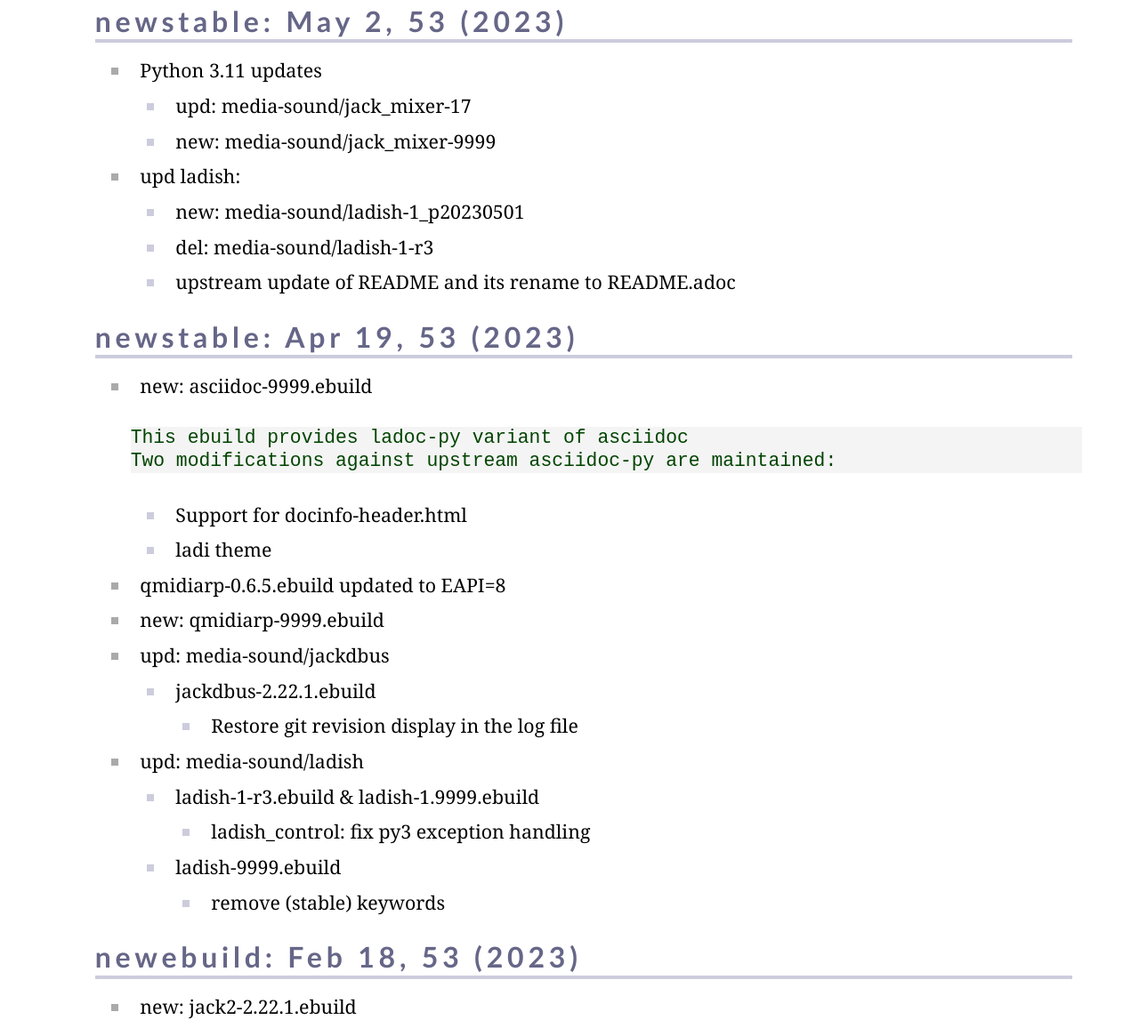
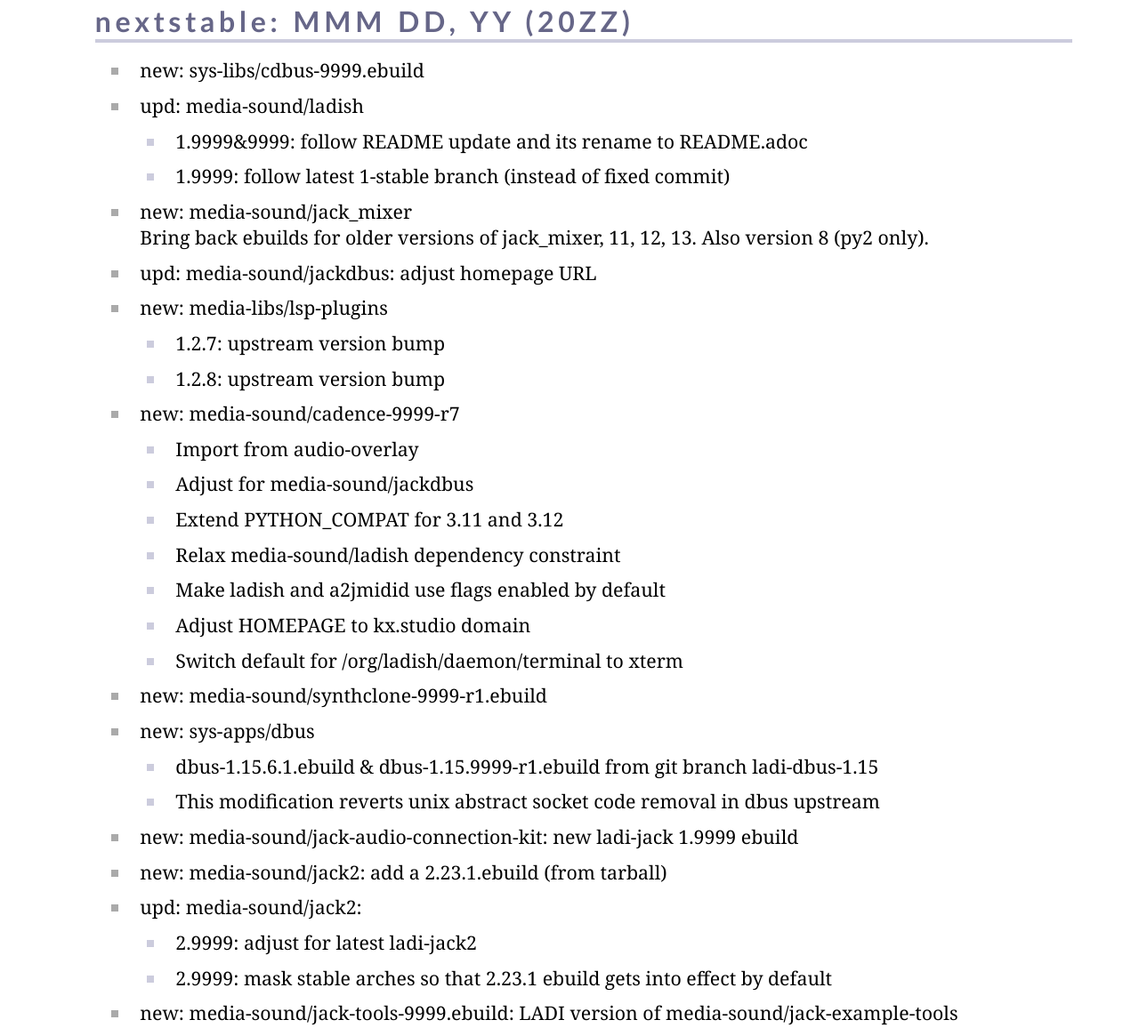
Before and after one commit to LADI/ladi.github.io, a plain HTML site: page os/gentoo-overlay-news.html in a window 1280 px wide. Shown: the part 40-1196 px from the top of the page at 89% size. Drawn offline with Linux system fonts and the light colour scheme.

Commit message:
os/gentoo-overlay-news.html: Update

```diff
--- a/os/gentoo-overlay-news.html
+++ b/os/gentoo-overlay-news.html
@@ -684,6 +684,160 @@
 </div>
 <div id="content">
 <div class="sect1">
+<h2 id="_nextstable_mmm_dd_yy_20zz">nextstable: MMM DD, YY (20ZZ)</h2>
+<div class="sectionbody">
+<div class="ulist"><ul>
+<li>
+<p>
+new: sys-libs/cdbus-9999.ebuild
+</p>
+</li>
+<li>
+<p>
+upd: media-sound/ladish
+</p>
+<div class="ulist"><ul>
+<li>
+<p>
+1.9999&amp;9999: follow README update and its rename to README.adoc
+</p>
+</li>
+<li>
+<p>
+1.9999: follow latest 1-stable branch (instead of fixed commit)
+</p>
+</li>
+</ul></div>
+</li>
+<li>
+<p>
+new: media-sound/jack_mixer<br>
+   Bring back ebuilds for older versions of jack_mixer,
+   11, 12, 13. Also version 8 (py2 only).
+</p>
+</li>
+<li>
+<p>
+upd: media-sound/jackdbus: adjust homepage URL
+</p>
+</li>
+<li>
+<p>
+new: media-libs/lsp-plugins
+</p>
+<div class="ulist"><ul>
+<li>
+<p>
+1.2.7: upstream version bump
+</p>
+</li>
+<li>
+<p>
+1.2.8: upstream version bump
+</p>
+</li>
+</ul></div>
+</li>
+<li>
+<p>
+new: media-sound/cadence-9999-r7
+</p>
+<div class="ulist"><ul>
+<li>
+<p>
+Import from audio-overlay
+</p>
+</li>
+<li>
+<p>
+Adjust for media-sound/jackdbus
+</p>
+</li>
+<li>
+<p>
+Extend PYTHON_COMPAT for 3.11 and 3.12
+</p>
+</li>
+<li>
+<p>
+Relax media-sound/ladish dependency constraint
+</p>
+</li>
+<li>
+<p>
+Make ladish and a2jmidid use flags enabled by default
+</p>
+</li>
+<li>
+<p>
+Adjust HOMEPAGE to kx.studio domain
+</p>
+</li>
+<li>
+<p>
+Switch default for /org/ladish/daemon/terminal to xterm
+</p>
+</li>
+</ul></div>
+</li>
+<li>
+<p>
+new: media-sound/synthclone-9999-r1.ebuild
+</p>
+</li>
+<li>
+<p>
+new: sys-apps/dbus
+</p>
+<div class="ulist"><ul>
+<li>
+<p>
+dbus-1.15.6.1.ebuild &amp; dbus-1.15.9999-r1.ebuild from git branch ladi-dbus-1.15
+</p>
+</li>
+<li>
+<p>
+This modification reverts unix abstract socket code removal in dbus upstream
+</p>
+</li>
+</ul></div>
+</li>
+<li>
+<p>
+new: media-sound/jack-audio-connection-kit: new ladi-jack 1.9999 ebuild
+</p>
+</li>
+<li>
+<p>
+new: media-sound/jack2: add a 2.23.1.ebuild (from tarball)
+</p>
+</li>
+<li>
+<p>
+upd: media-sound/jack2:
+</p>
+<div class="ulist"><ul>
+<li>
+<p>
+2.9999: adjust for latest ladi-jack2
+</p>
+</li>
+<li>
+<p>
+2.9999: mask stable arches so that 2.23.1 ebuild gets into effect by default
+</p>
+</li>
+</ul></div>
+</li>
+<li>
+<p>
+new: media-sound/jack-tools-9999.ebuild: LADI version of media-sound/jack-example-tools
+</p>
+</li>
+</ul></div>
+</div>
+</div>
+<div class="sect1">
 <h2 id="_newstable_may_2_53_2023">newstable: May 2, 53 (2023)</h2>
 <div class="sectionbody">
 <div class="ulist"><ul>
@@ -735,13 +889,10 @@
 <div class="ulist"><ul>
 <li>
 <p>
-new: asciidoc-9999.ebuild
+new: asciidoc-9999.ebuild<br>
+   This ebuild provides ladoc-py variant of asciidoc
+   Two modifications against upstream asciidoc-py are maintained:
 </p>
-<div class="literalblock">
-<div class="content monospaced">
-<pre>This ebuild provides ladoc-py variant of asciidoc
-Two modifications against upstream asciidoc-py are maintained:</pre>
-</div></div>
 <div class="ulist"><ul>
 <li>
 <p>
@@ -1058,7 +1209,7 @@
 <div id="footer">
 <div id="footer-text">
 Last updated
- 2023-05-02 19:31:52 EEST
+ 2024-01-03 21:44:57 EET
 </div>
 </div>
 </body>
```
Also changed, not shown: 1 other file.
